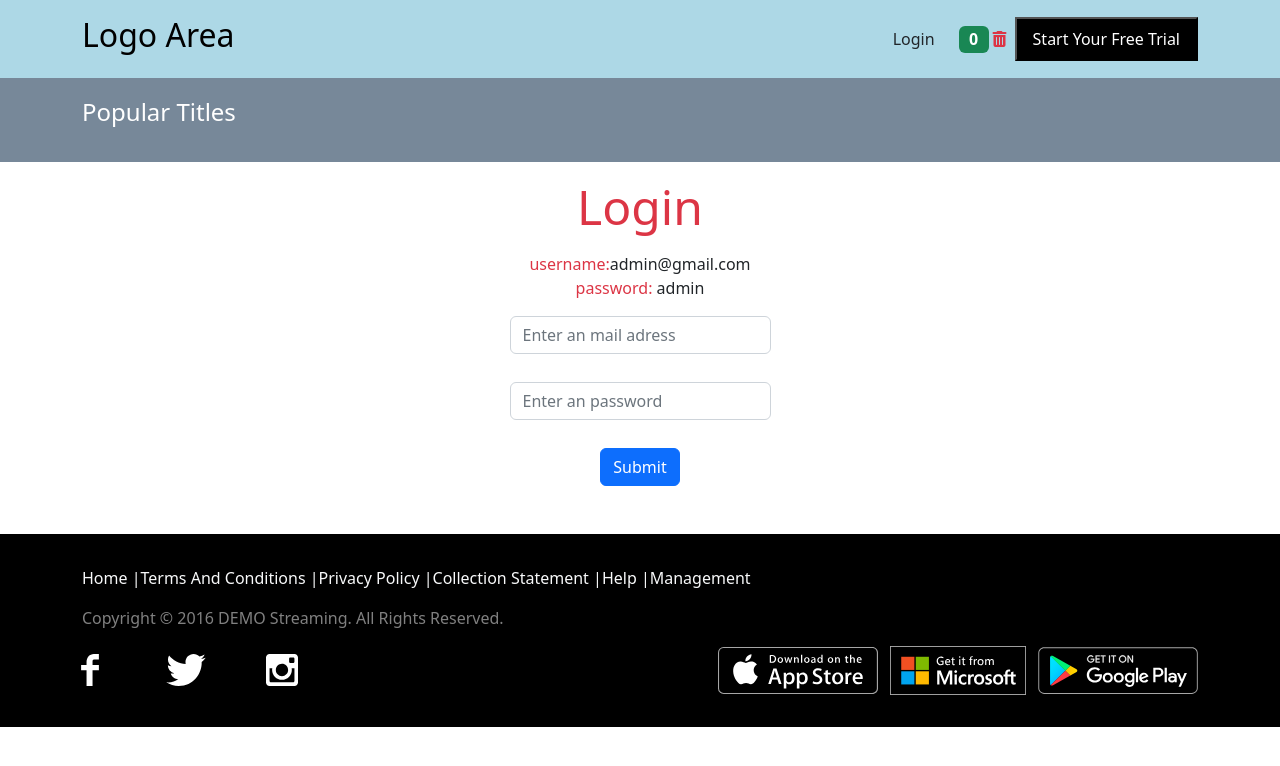
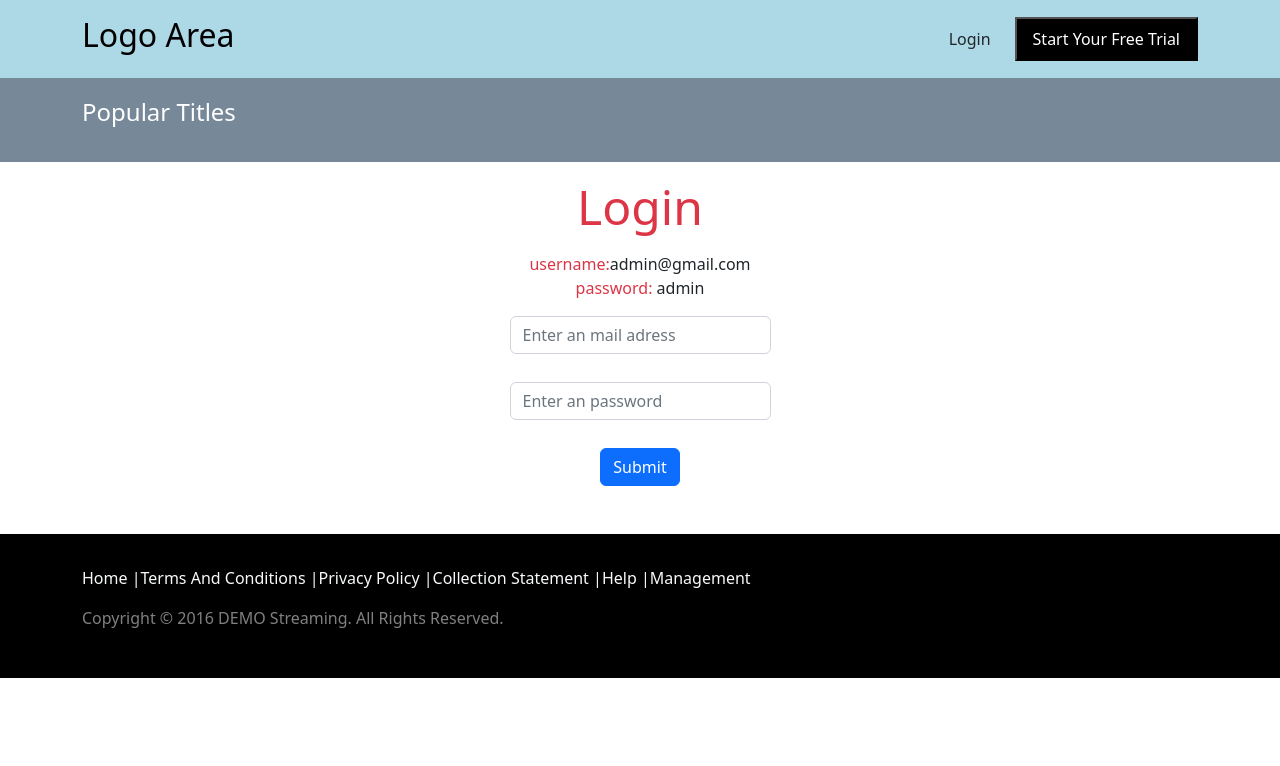
Before and after one commit to yusufyunuskaymaz/caseStudy-frontendChallenge, a React (Create React App) app: page /login in a window 1280 px wide. Shown: the top 766 px of the page. Built offline with nearby package versions, Linux system fonts and the light colour scheme.

Commit message:
module css

```diff
--- a/src/components/Footer.jsx
+++ b/src/components/Footer.jsx
@@ -11,6 +11,7 @@ const Footer = () => {
   return (
     <footer>
       <div className="container">
+        <div className="row">
       <div className="top">
         <ul className="p-0 text-light">
           <li>
@@ -34,7 +35,7 @@ const Footer = () => {
         </ul>
         <p className="">Copyright © 2016 DEMO Streaming. All Rights Reserved.</p>
       </div>
-      <div className="bottom">
+      {/* <div className="bottom">
         <div className="social">
         <img src={Facebook} alt="" />
                 <img src={Twitter} alt="" />
@@ -45,6 +46,7 @@ const Footer = () => {
                 <img height={49} src={Microsoft} alt="" />
                 <img src={playStore} alt="" />
         </div>
+      </div> */}
       </div>
       </div>
 
--- a/src/components/Header.jsx
+++ b/src/components/Header.jsx
@@ -10,16 +10,7 @@ import { clear } from "../features/favSlice";
 
 
 const Header = () => {
-//   const logout = response => {
-//     window.sessionStorage.removeItem("access_token");
-//      window.sessionStorage.removeItem("nama");
-//      this.setState(state => ({
-//          isLogined: false,
-//          token: ''
-//      }),
-//      console.log(response)
-//      );
-//  }
+
   const { fav } = useSelector((state) => state.fav);
   const dispatch = useDispatch()
   const navigate = useNavigate();
@@ -57,8 +48,8 @@ const Header = () => {
           <span type="button" onClick={() => navigate("/login")}>
             {!localUser?.email && "Login"}
           </span>
-          {fav && <span className="badge bg-success fs-6 me-1">{fav.length}</span>}
-          <i type="button" onClick={()=>handleClear()} className="fa-solid fa-trash-can me-2 text-danger"></i>
+          {fav.length && localUser?.email ? <span className="badge bg-success fs-6 me-1">{fav.length}</span> : null}
+          {localUser?.email && fav.length > 0  ? <i type="button" onClick={()=>handleClear()} className="fa-solid fa-trash-can me-2 text-danger"></i> : null}
           <button id="navbar-start">Start Your Free Trial</button>
         </div>
       </div>
--- a/src/components/Post.jsx
+++ b/src/components/Post.jsx
@@ -9,7 +9,7 @@ const Post = ({ film, addFavs, fav}) => {
   const handleOpenPortal = () => {
     setIsOpenPortal(true);
   };
-  console.log(film);
+  // console.log(film);
 
   return (
       <div className="col col-lg-2" key={film?.id}>
@@ -26,7 +26,7 @@ const Post = ({ film, addFavs, fav}) => {
               height={200}
               src={film?.images["Poster Art"].url}
               alt=""
-              style={{ opacity: "0.1" }}
+              style={{ opacity: "0.01" }}
             />
           </div>
           <p>{film?.title}</p>
@@ -36,7 +36,7 @@ const Post = ({ film, addFavs, fav}) => {
             className="d-flex align-items-center justify-content-between"
           >
             <span className="text-danger">
-              {film?.releaseYear} -- {film?.id}
+              Year: {film?.releaseYear ? film?.releaseYear : "Not Found" }
             </span>
             <span>
               {!fav?.includes(film?.id) && (
@@ -61,7 +61,7 @@ const Post = ({ film, addFavs, fav}) => {
         <ModalWithPortal
         isOpenPortal={isOpenPortal}
         setIsOpenPortal={setIsOpenPortal}
-        productName={"Pubg"}
+        // productName={"Pubg"}
         film={film}
       />
       </div>
--- a/src/components/Series.jsx
+++ b/src/components/Series.jsx
@@ -93,7 +93,6 @@ const Series = () => {
     console.log(e)
     setSearchInput(e)
     if(searchInput.length === 1){
-      console.log("evet sifir");
       setFilmData(filmData)
       setFilteredFilms("")
     }
@@ -121,7 +120,7 @@ const Series = () => {
           </div>
         </div>
 
-        <div className="col-lg-3">
+        <div className="col col-lg-3 mt-1">
           <select
             className="form-select"
             aria-label="Default select example"
@@ -143,7 +142,7 @@ const Series = () => {
       <div className="row">
         <div className="mt-2">
           {/* <button className="btn btn-success me-2"  onClick={() => navigate("/")}>Go Home</button> */}
-          <button className="btn btn-warning" onClick={() => navigate(-1)}>
+          <button className="btn btn-warning" onClick={() => navigate()}>
             Go Back
           </button>
         </div>
```
Also changed, not shown: src/components/style.module.css (added).
